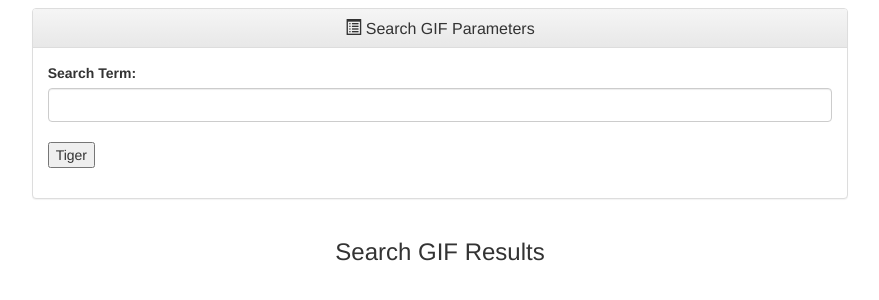
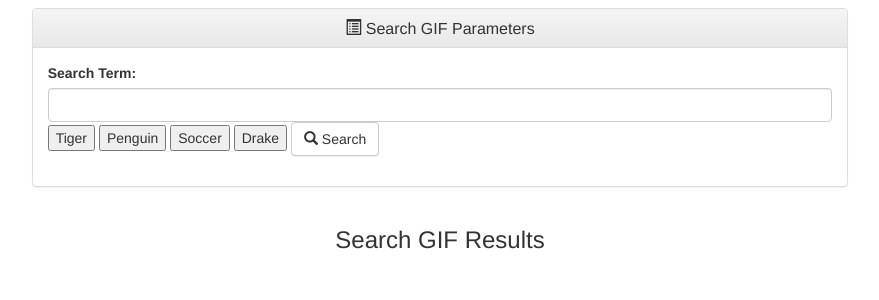
Before and after one commit to ChristopherAllen777/GIF-Application, a plain HTML site: page index.html in a window 1280 px wide. Shown: the part 102-402 px from the top of the page, without its empty margins (200-1079 px from the left). Drawn offline with nearby package versions, Linux system fonts and the light colour scheme.

Commit message:
Update 2

```diff
--- a/index.html
+++ b/index.html
@@ -3,7 +3,7 @@
 
 <head>
   <meta charset="utf-8">
-  <title>Animal Buttons</title>
+  <title>gif Buttons</title>
   <!-- <link rel="stylesheet" href="assets/css/reset.css"> -->
 
     <!-- Optional theme -->
@@ -47,11 +47,15 @@
 					<label for="searchTerm">Search Term:</label>
 					<input type="text" class="form-control" id="searchInput" placeholder="">
 
-					  <br>
+                      <button id="search-button" data-gif="tiger">Tiger</button>
+                      <button id="search-button" data-gif="penguin">Penguin</button>
+                      <button id="search-button" data-gif="soccer">Soccer</button>
+                      <button id="search-button" data-gif="drake">Drake</button>
 
+						<button type="submit" class="btn btn-default" id="searchButton">
+						  		<span class="glyphicon glyphicon-search" aria-hidden="true"></span> Search
+						 </button>
 
-
-                      <button id="search-button" data-animal="tiger">Tiger</button>
 				  </div>
 
                  </div>
@@ -68,16 +72,15 @@
   <script src="http://code.jquery.com/jquery-2.1.3.min.js"></script>
   <script type="text/javascript">
     $("button").on("click", function() {
-      var animal = $(this).attr("data-animal");
+      var gif = $(this).attr("data-gif");
       var queryURL = "http://api.giphy.com/v1/gifs/search?q=" +
-        animal + "&api_key=dc6zaTOxFJmzC&limit=10";
+        gif + "&api_key=dc6zaTOxFJmzC&limit=10";
 
       $.ajax({
         url: queryURL,
         method: "GET"
       }).done(function(response) {
-        // Step 1: Run this file, click a button, and see what the response object looks like in the browser's console.
-        // Open up the data key, then open up the 0th, element. Study the keys and how the JSON is structured.
+
         console.log(response);
 
         var results = response.data;
```
